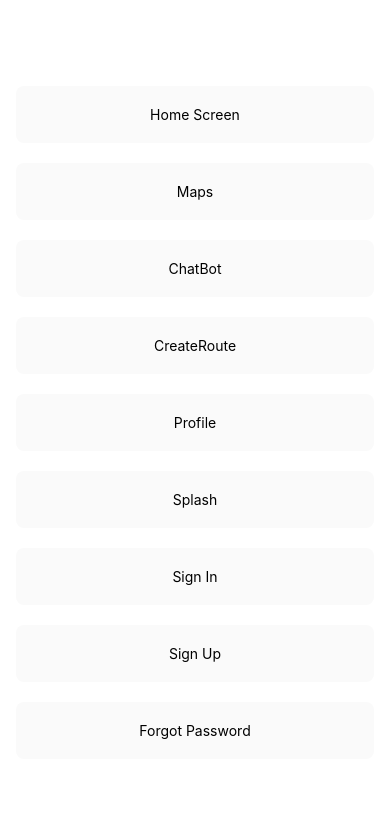
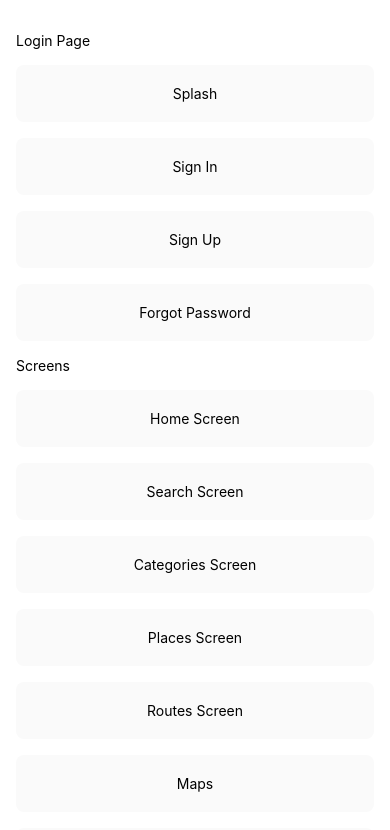
Before and after one commit to ErenElagz/Atlas, a React Native app: screen / in a window 390 px wide. Shown: the top 830 px of the page. Built offline with nearby package versions, Linux system fonts and the light colour scheme.

Commit message:
Pages Created

```diff
--- a/App.js
+++ b/App.js
@@ -1,7 +1,7 @@
 //Packages
 import * as React from "react";
 import { StatusBar } from "expo-status-bar";
-import { View, Pressable, Text, StyleSheet } from "react-native";
+import { View, Pressable, Text, StyleSheet, ScrollView } from "react-native";
 import { NavigationContainer } from "@react-navigation/native";
 import { createNativeStackNavigator } from "@react-navigation/native-stack";
 
@@ -15,13 +15,44 @@ import SignUp from "./src/screens/Login/SignUp";
 import ForgotPassword from "./src/screens/Login/ForgotPassword";
 import HomeScreen from "./src/screens/HomeScreen";
 import CreateRoute from "./src/screens/CreateRoute";
+import SearchScreen from "./src/screens/SearchScreen";
+import CategoriesScreen from "./src/screens/CategoriesScreen";
+import PlacesScreen from "./src/screens/PlacesScreen";
+import RoutesScreen from "./src/screens/RoutesScreen";
 
 function Home({ navigation }) {
     return (
+        <ScrollView>
             <View style={styles.container}>
                 <StatusBar style="auto" />
+                <Text>Login Page</Text>
+                <Pressable style={styles.button} onPress={() => navigation.navigate("SplashScreen")}>
+                    <Text>Splash</Text>
+                </Pressable>
+                <Pressable style={styles.button} onPress={() => navigation.navigate("SignIn")}>
+                    <Text>Sign In</Text>
+                </Pressable>
+                <Pressable style={styles.button} onPress={() => navigation.navigate("SignUp")}>
+                    <Text>Sign Up</Text>
+                </Pressable>
+                <Pressable style={styles.button} onPress={() => navigation.navigate("ForgotPassword")}>
+                    <Text>Forgot Password</Text>
+                </Pressable>
+                <Text>Screens</Text>
                 <Pressable style={styles.button} onPress={() => navigation.navigate("HomeScreen")}>
                     <Text>Home Screen</Text>
+                </Pressable>
+                <Pressable style={styles.button} onPress={() => navigation.navigate("SearchScreen")}>
+                    <Text>Search Screen</Text>
+                </Pressable>
+                <Pressable style={styles.button} onPress={() => navigation.navigate("CategoriesScreen")}>
+                    <Text>Categories Screen</Text>
+                </Pressable>
+                <Pressable style={styles.button} onPress={() => navigation.navigate("PlacesScreen")}>
+                    <Text>Places Screen</Text>
+                </Pressable>
+                <Pressable style={styles.button} onPress={() => navigation.navigate("RoutesScreen")}>
+                    <Text>Routes Screen</Text>
                 </Pressable>
                 <Pressable style={styles.button} onPress={() => navigation.navigate("Map")}>
                     <Text>Maps</Text>
@@ -35,19 +66,8 @@ function Home({ navigation }) {
                 <Pressable style={styles.button} onPress={() => navigation.navigate("ProfileScreen")}>
                     <Text>Profile</Text>
                 </Pressable>
-            <Pressable style={styles.button} onPress={() => navigation.navigate("SplashScreen")}>
-                <Text>Splash</Text>
-            </Pressable>
-            <Pressable style={styles.button} onPress={() => navigation.navigate("SignIn")}>
-                <Text>Sign In</Text>
-            </Pressable>
-            <Pressable style={styles.button} onPress={() => navigation.navigate("SignUp")}>
-                <Text>Sign Up</Text>
-            </Pressable>
-            <Pressable style={styles.button} onPress={() => navigation.navigate("ForgotPassword")}>
-                <Text>Forgot Password</Text>
-            </Pressable>
             </View>
+        </ScrollView>
     );
 }
 const Stack = createNativeStackNavigator();
@@ -71,6 +91,10 @@ export default function App() {
                 <Stack.Screen name="SignUp" component={SignUp} />
                 <Stack.Screen name="ForgotPassword" component={ForgotPassword} />
                 <Stack.Screen name="HomeScreen" component={HomeScreen} />
+                <Stack.Screen name="SearchScreen" component={SearchScreen} />
+                <Stack.Screen name="CategoriesScreen" component={CategoriesScreen} />
+                <Stack.Screen name="PlacesScreen" component={PlacesScreen} />
+                <Stack.Screen name="RoutesScreen" component={RoutesScreen} />
                 <Stack.Screen name="CreateRoute" component={CreateRoute} />
             </Stack.Navigator>
         </NavigationContainer>
@@ -79,10 +103,11 @@ export default function App() {
 const styles = StyleSheet.create({
     container: {
         flex: 1,
-        alignItems: "center",
+        alignItems: "left",
         justifyContent: "center",
-        gap: 20,
-        margin: 16
+        gap: 16,
+        margin: 16,
+        paddingTop: 16
     },
     button: {
         borderRadius: 8,
--- /dev/null
+++ b/src/screens/CategoriesScreen.js
@@ -0,0 +1,19 @@
+import React from "react";
+import { View, StyleSheet, Text } from "react-native";
+import { StatusBar } from "expo-status-bar";
+
+export default function CategoriesScreen() {
+    return (
+        <View style={styles.container}>
+            <StatusBar style="auto" />
+            <Text>Categories Screen</Text>
+        </View>
+    );
+}
+const styles = StyleSheet.create({
+    container: {
+        flex: 1,
+        alignItems: "center",
+        justifyContent: "center"
+    }
+});
--- /dev/null
+++ b/src/screens/PlacesScreen.js
@@ -0,0 +1,19 @@
+import React from "react";
+import { View, StyleSheet, Text } from "react-native";
+import { StatusBar } from "expo-status-bar";
+
+export default function PlacesScreen() {
+    return (
+        <View style={styles.container}>
+            <StatusBar style="auto" />
+            <Text>Places Screen</Text>
+        </View>
+    );
+}
+const styles = StyleSheet.create({
+    container: {
+        flex: 1,
+        alignItems: "center",
+        justifyContent: "center"
+    }
+});
--- /dev/null
+++ b/src/screens/RoutesScreen.js
@@ -0,0 +1,19 @@
+import React from "react";
+import { View, StyleSheet, Text } from "react-native";
+import { StatusBar } from "expo-status-bar";
+
+export default function RoutesScreen() {
+    return (
+        <View style={styles.container}>
+            <StatusBar style="auto" />
+            <Text>Routes Screen</Text>
+        </View>
+    );
+}
+const styles = StyleSheet.create({
+    container: {
+        flex: 1,
+        alignItems: "center",
+        justifyContent: "center"
+    }
+});
--- /dev/null
+++ b/src/screens/SearchScreen.js
@@ -0,0 +1,19 @@
+import React from "react";
+import { View, StyleSheet, Text } from "react-native";
+import { StatusBar } from "expo-status-bar";
+
+export default function SearchScreen() {
+    return (
+        <View style={styles.container}>
+            <StatusBar style="auto" />
+            <Text>Search Screen</Text>
+        </View>
+    );
+}
+const styles = StyleSheet.create({
+    container: {
+        flex: 1,
+        alignItems: "center",
+        justifyContent: "center"
+    }
+});
```
Also changed, not shown: 1 other file (tests, documents, lock files or other folders). Lines whose indentation alone changed are shown as unchanged.
